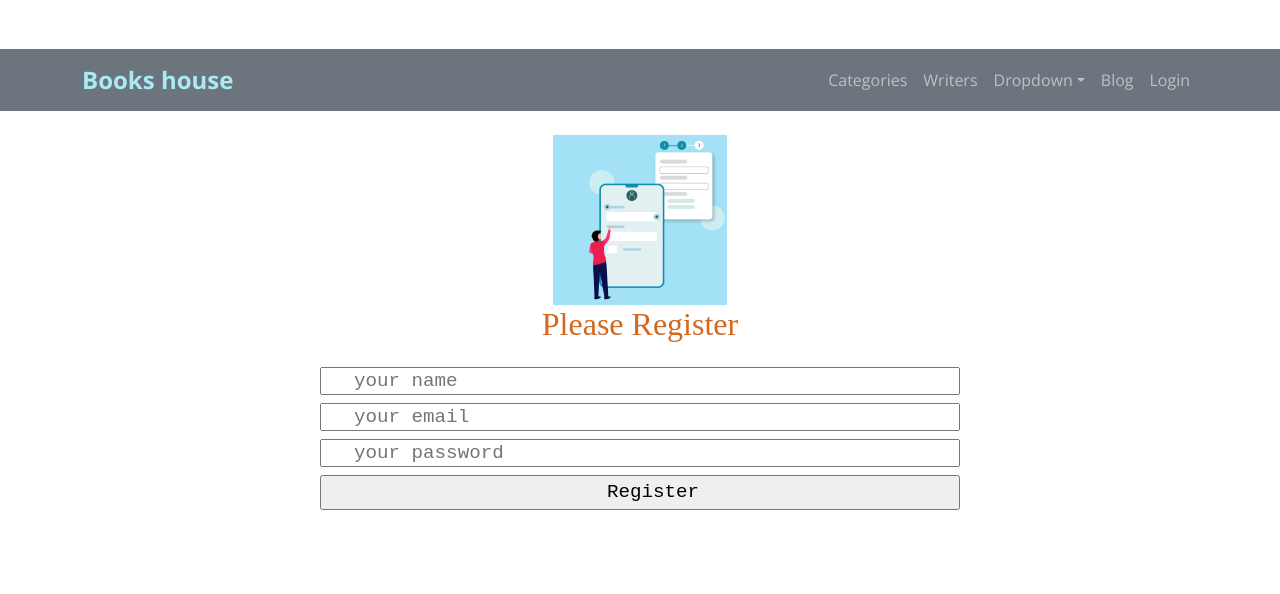
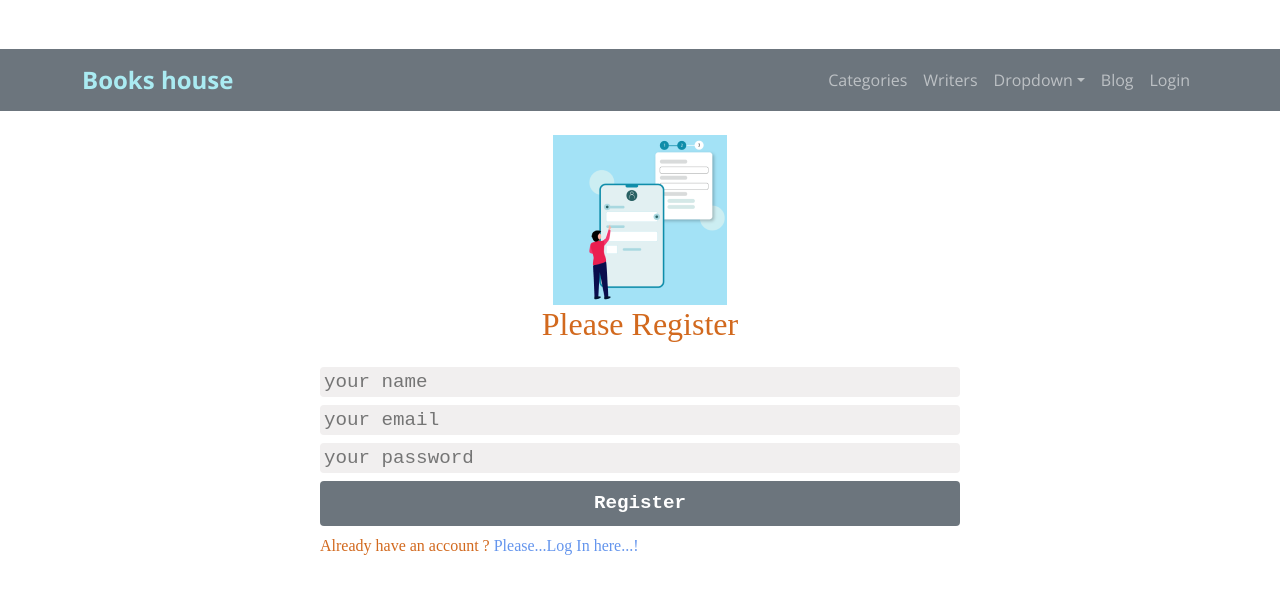
Before and after one commit to sabbir-hossen66/warehouse-management, a React (Create React App) app: page /register in a window 1280 px wide. Shown: the top 594 px of the page. Built offline with nearby package versions, Linux system fonts and the light colour scheme.

Commit message:
set firebase config

```diff
--- a/src/Pages/Login/Register/Register.css
+++ b/src/Pages/Login/Register/Register.css
@@ -9,19 +9,20 @@
     color: chocolate;
     font-weight: 600;
     font-family: cursive;
-
-
-
-
 }
 
 
 .register-form input {
     font-family: monospace;
+    border-radius: 0.25rem;
     display: block;
     width: 100%;
     height: 50%;
     padding-left: 2rem;
     font-size: larger;
     margin-bottom: 0.5rem;
+    border: none;
+    background-color: rgb(241, 239, 239);
+
+    padding: 0.25rem;
 }
--- a/src/Pages/Login/Register/Register.js
+++ b/src/Pages/Login/Register/Register.js
@@ -1,9 +1,20 @@
 import React from 'react';
 import './Register.css'
 import register from '../../../images/register (1).png'
+import { Link, useNavigate } from 'react-router-dom';
 
 
 const Register = () => {
+    const navigate = useNavigate();
+    const navigateLogin = () => {
+        navigate('/login')
+    }
+    const handleRegister = event => {
+        event.preventDefault();
+        const name = event.target.name.value;
+        const email = event.target.email.value;
+        const password = event.target.password.value;
+    }
     return (
 
         <div className='register-form'>
@@ -13,14 +24,13 @@ const Register = () => {
                 <h2>Please Register</h2>
             </div>
 
-            <form>
+            <form onSubmit={handleRegister}>
                 <input type="text" name="name" id="" placeholder='your name' />
                 <input type="email" name="email" id="" placeholder='your email' required />
-
                 <input type="password" name="password" id="" placeholder='your password' required />
-                <input type="submit" value="Register" />
+                <input style={{ backgroundColor: "#6c757d", color: "white", border: "none", fontWeight: "bold", padding: "0.5rem" }} type="submit" value="Register" />
             </form>
-
+            <p className='paragraph mt-2'>Already have an account ? <Link to='/login' className='new-color pe-auto text-decoration-none' onClick={navigateLogin}>Please...Log In here...!</Link></p>
         </div>
 
     );
```
Also changed, not shown: src/firebase.init.js (+6 -6 lines).
